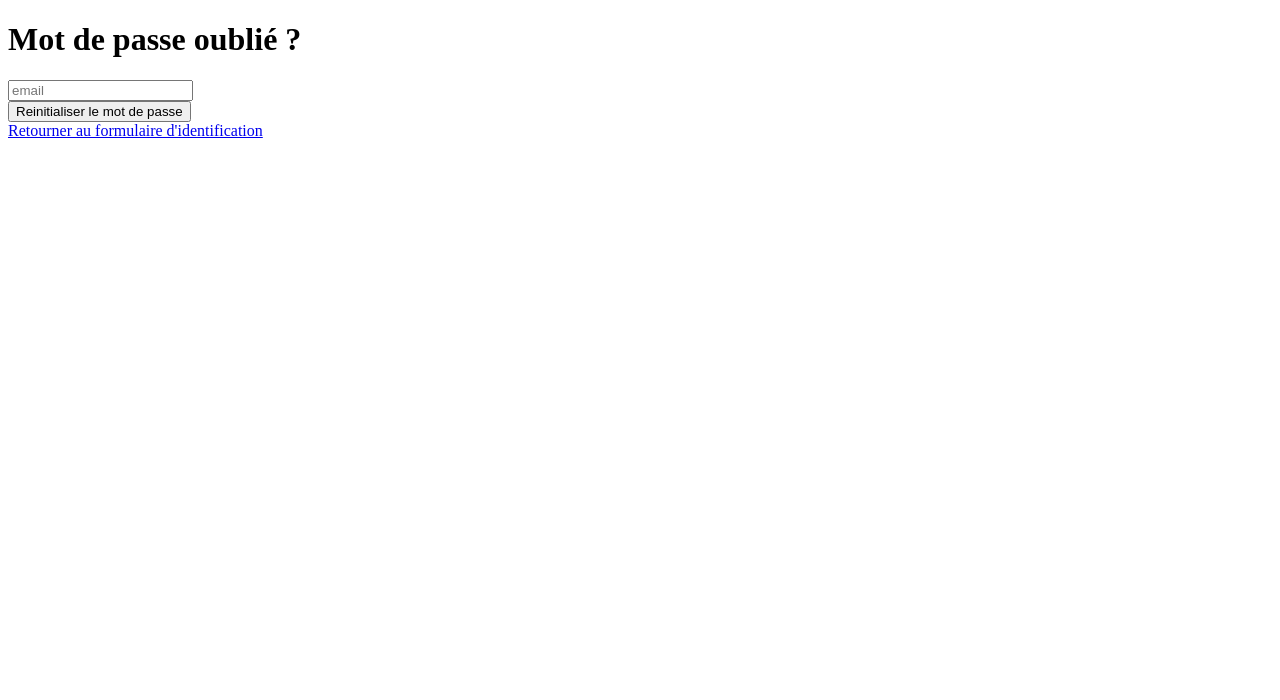
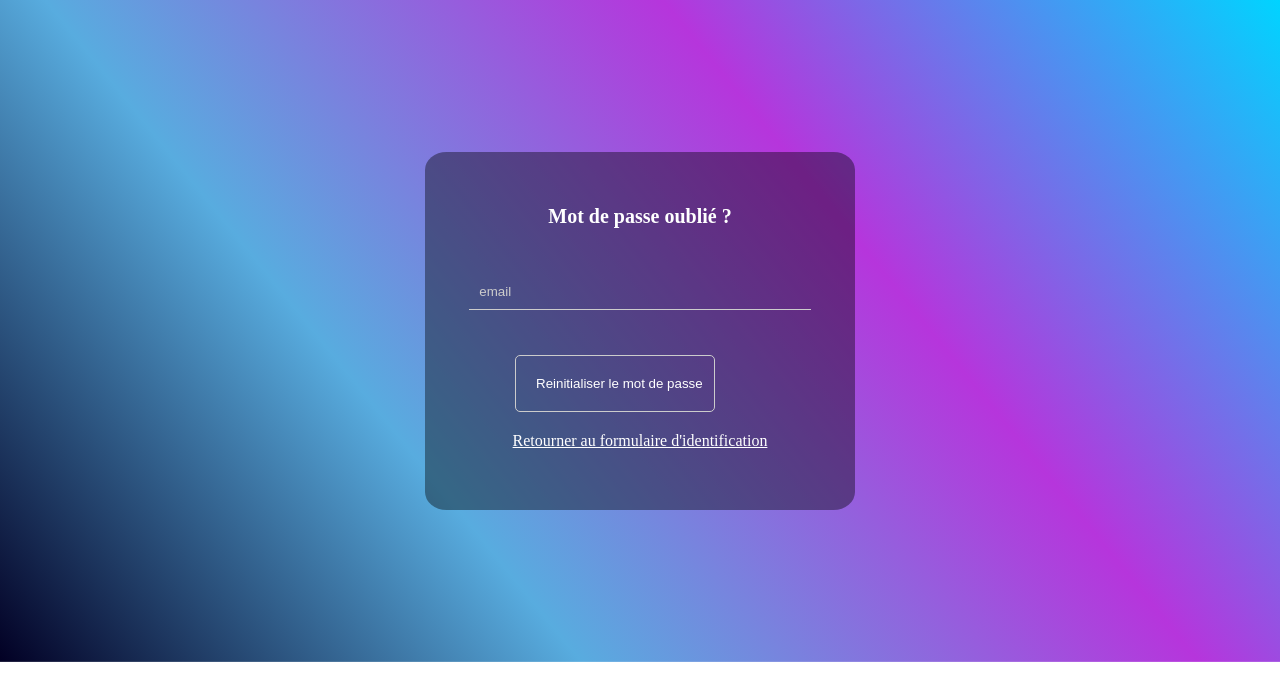
Before and after one commit to chamstall/projet-atelier, a plain HTML site: page index.html in a window 1280 px wide. Drawn offline with Linux system fonts and the light colour scheme.

Commit message:
ajout de modifications

```diff
--- a/index.html
+++ b/index.html
@@ -4,7 +4,7 @@
     <meta charset="UTF-8">
     <meta http-equiv="X-UA-Compatible" content="IE=edge">
     <meta name="viewport" content="width=device-width, initial-scale=1.0">
-    <link href="tout.css" rel="stylesheet">
+    <link href="style1.css" rel="stylesheet">
     <title>formulaire mot de passe oublié</title>
 </head>
 <body>
@@ -21,7 +21,7 @@
 
             </div>
             <div class="return">
-                <a href="#">Retourner au formulaire d'identification</a>
+                <a href="formulaire de connexion/formulaire.html">Retourner au formulaire d'identification</a>
             </div>
 
 
```
